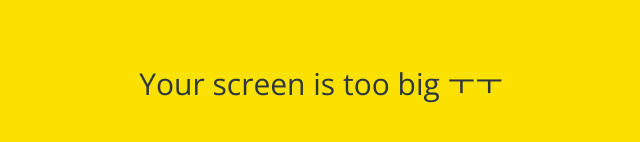
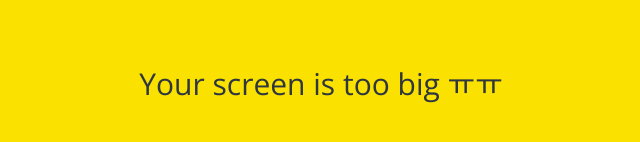
Before and after one commit to ktbyu823op/kokoa-clone, a plain HTML site: page index.html in a window 1280 px wide. Shown: the part 316-458 px from the top of the page, 319-959 px from the left. Drawn offline with nearby package versions, Linux system fonts and the light colour scheme.

Commit message:
For update 2

```diff
--- a/index.html
+++ b/index.html
@@ -37,7 +37,7 @@
     </form>
 
     <div id="no-mobile">
-      <span>Your screen is too big ㅜㅜ</span>
+      <span>Your screen is too big ㅠㅠ</span>
     </div>
 
     <script
```
